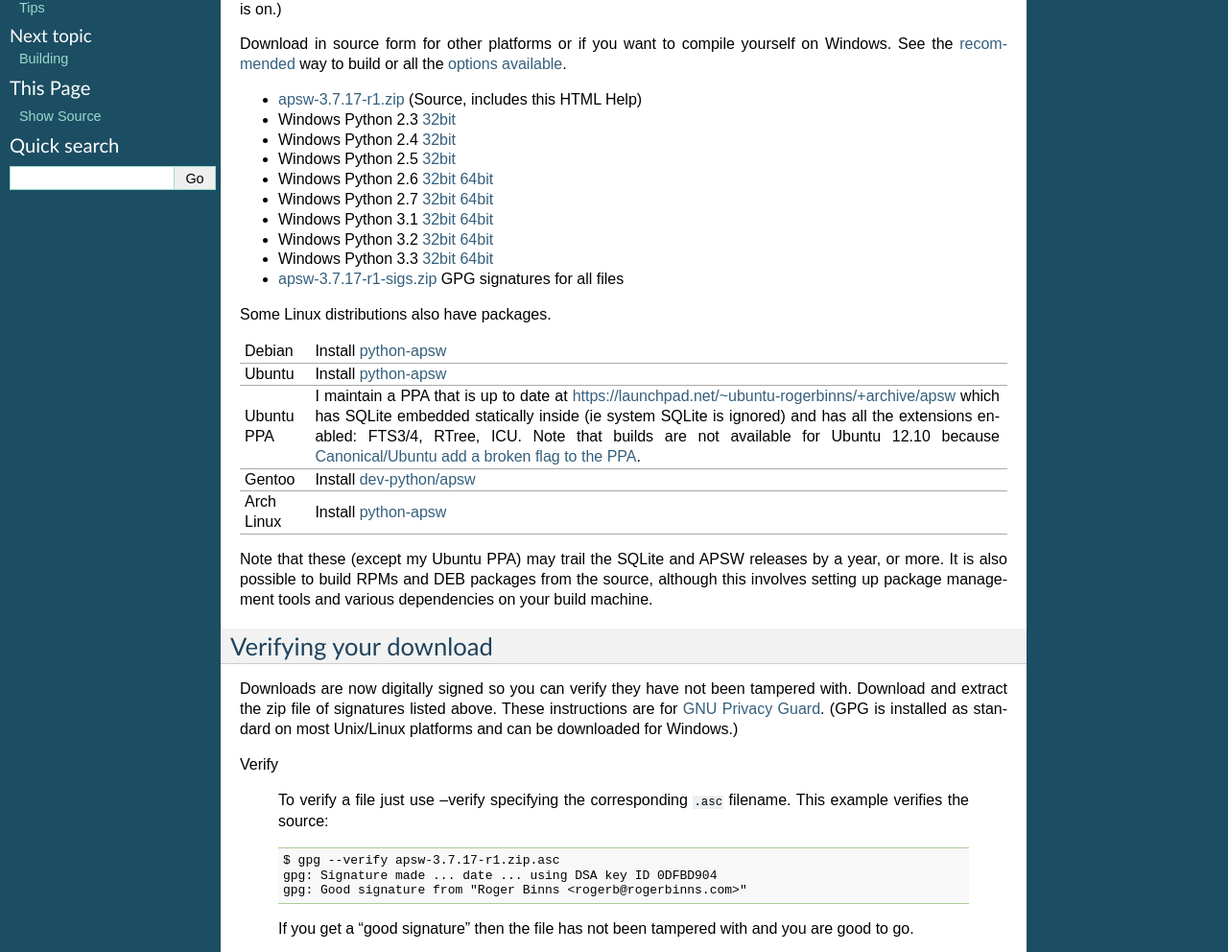
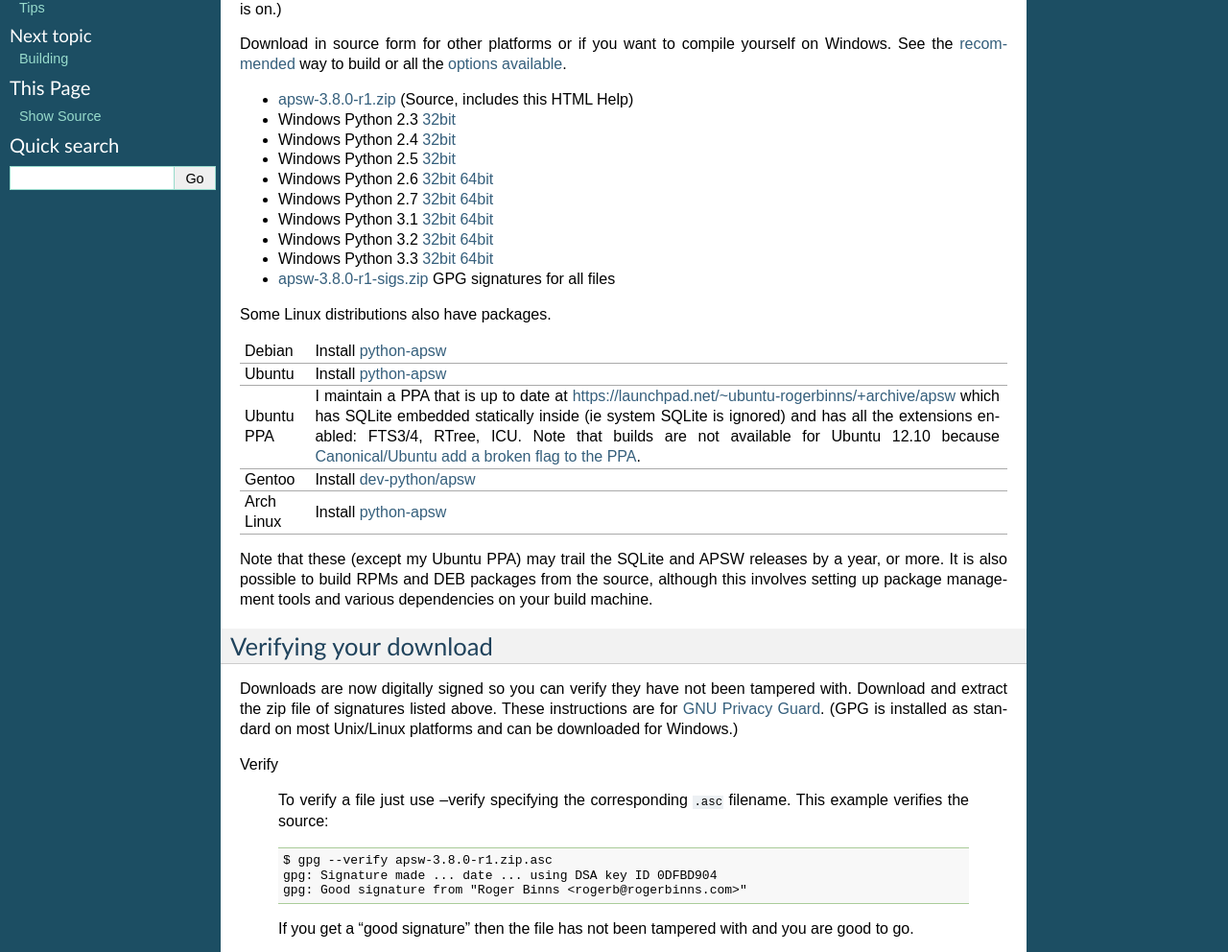
Before and after one commit to rogerbinns/apsw, a Sphinx documentation site: the page built from doc/download.rst, in a window 1280 px wide and 1400 px high. Shown: the part 191-1183 px from the top of the window at 96% size. Built offline with Sphinx 7.4.7, drawn with Linux system fonts in a browser that asks for light colours; pages that are not in the unit, such as notebooks, are missing from menus; the version number is read from the project's files by our own code.

Commit message:
Version bump

```diff
--- a/doc/changes.rst
+++ b/doc/changes.rst
@@ -11,6 +11,9 @@
 Fixed shell dump issue when system routines (eg timestamp, username,
 hostname) couldn't automatically be promoted to unicode.  They are
 used in comments in the output.  (:issue:`142`)
+
+Added SQLITE_DBSTATUS_DEFERRED_FKS, SQLITE_IOERR_GETTEMPPATH,
+SQLITE_WARNING_AUTOINDEX and SQLITE_BUSY_SNAPSHOT constants.
 
 3.7.17-r1
 =========
--- a/doc/download.rst
+++ b/doc/download.rst
@@ -18,47 +18,47 @@
 
 .. downloads-begin
 
-* `apsw-3.7.17-r1.zip
-  <https://code.google.com/p/apsw/downloads/detail?name=apsw-3.7.17-r1.zip>`_
+* `apsw-3.8.0-r1.zip
+  <https://code.google.com/p/apsw/downloads/detail?name=apsw-3.8.0-r1.zip>`_
   (Source, includes this HTML Help)
 
 
 * Windows Python 2.3 `32bit
-  <https://code.google.com/p/apsw/downloads/detail?name=apsw-3.7.17-r1.win32-py2.3.exe>`__
+  <https://code.google.com/p/apsw/downloads/detail?name=apsw-3.8.0-r1.win32-py2.3.exe>`__
 
 * Windows Python 2.4 `32bit
-  <https://code.google.com/p/apsw/downloads/detail?name=apsw-3.7.17-r1.win32-py2.4.exe>`__
+  <https://code.google.com/p/apsw/downloads/detail?name=apsw-3.8.0-r1.win32-py2.4.exe>`__
 
 * Windows Python 2.5 `32bit
-  <https://code.google.com/p/apsw/downloads/detail?name=apsw-3.7.17-r1.win32-py2.5.exe>`__
+  <https://code.google.com/p/apsw/downloads/detail?name=apsw-3.8.0-r1.win32-py2.5.exe>`__
 
 * Windows Python 2.6 `32bit
-  <https://code.google.com/p/apsw/downloads/detail?name=apsw-3.7.17-r1.win32-py2.6.exe>`__
+  <https://code.google.com/p/apsw/downloads/detail?name=apsw-3.8.0-r1.win32-py2.6.exe>`__
   `64bit
-  <https://code.google.com/p/apsw/downloads/detail?name=apsw-3.7.17-r1.win-amd64-py2.6.exe>`__
+  <https://code.google.com/p/apsw/downloads/detail?name=apsw-3.8.0-r1.win-amd64-py2.6.exe>`__
 
 * Windows Python 2.7 `32bit
-  <https://code.google.com/p/apsw/downloads/detail?name=apsw-3.7.17-r1.win32-py2.7.exe>`__
+  <https://code.google.com/p/apsw/downloads/detail?name=apsw-3.8.0-r1.win32-py2.7.exe>`__
   `64bit
-  <https://code.google.com/p/apsw/downloads/detail?name=apsw-3.7.17-r1.win-amd64-py2.7.exe>`__
+  <https://code.google.com/p/apsw/downloads/detail?name=apsw-3.8.0-r1.win-amd64-py2.7.exe>`__
 
 * Windows Python 3.1 `32bit
-  <https://code.google.com/p/apsw/downloads/detail?name=apsw-3.7.17-r1.win32-py3.1.exe>`__
+  <https://code.google.com/p/apsw/downloads/detail?name=apsw-3.8.0-r1.win32-py3.1.exe>`__
   `64bit
-  <https://code.google.com/p/apsw/downloads/detail?name=apsw-3.7.17-r1.win-amd64-py3.1.exe>`__
+  <https://code.google.com/p/apsw/downloads/detail?name=apsw-3.8.0-r1.win-amd64-py3.1.exe>`__
 
 * Windows Python 3.2 `32bit
-  <https://code.google.com/p/apsw/downloads/detail?name=apsw-3.7.17-r1.win32-py3.2.exe>`__
+  <https://code.google.com/p/apsw/downloads/detail?name=apsw-3.8.0-r1.win32-py3.2.exe>`__
   `64bit
-  <https://code.google.com/p/apsw/downloads/detail?name=apsw-3.7.17-r1.win-amd64-py3.2.exe>`__
+  <https://code.google.com/p/apsw/downloads/detail?name=apsw-3.8.0-r1.win-amd64-py3.2.exe>`__
 
 * Windows Python 3.3 `32bit
-  <https://code.google.com/p/apsw/downloads/detail?name=apsw-3.7.17-r1.win32-py3.3.exe>`__
+  <https://code.google.com/p/apsw/downloads/detail?name=apsw-3.8.0-r1.win32-py3.3.exe>`__
   `64bit
-  <https://code.google.com/p/apsw/downloads/detail?name=apsw-3.7.17-r1.win-amd64-py3.3.exe>`__
+  <https://code.google.com/p/apsw/downloads/detail?name=apsw-3.8.0-r1.win-amd64-py3.3.exe>`__
 
-* `apsw-3.7.17-r1-sigs.zip
-  <https://code.google.com/p/apsw/downloads/detail?name=apsw-3.7.17-r1-sigs.zip>`_
+* `apsw-3.8.0-r1-sigs.zip
+  <https://code.google.com/p/apsw/downloads/detail?name=apsw-3.8.0-r1-sigs.zip>`_
   GPG signatures for all files
 
 .. downloads-end
@@ -105,7 +105,7 @@
   To verify a file just use --verify specifying the corresponding
   ``.asc`` filename.  This example verifies the source::
 
-      $ gpg --verify apsw-3.7.17-r1.zip.asc
+      $ gpg --verify apsw-3.8.0-r1.zip.asc
       gpg: Signature made ... date ... using DSA key ID 0DFBD904
       gpg: Good signature from "Roger Binns <rogerb@rogerbinns.com>"
 
```
Also changed, not shown: 5 other files.
